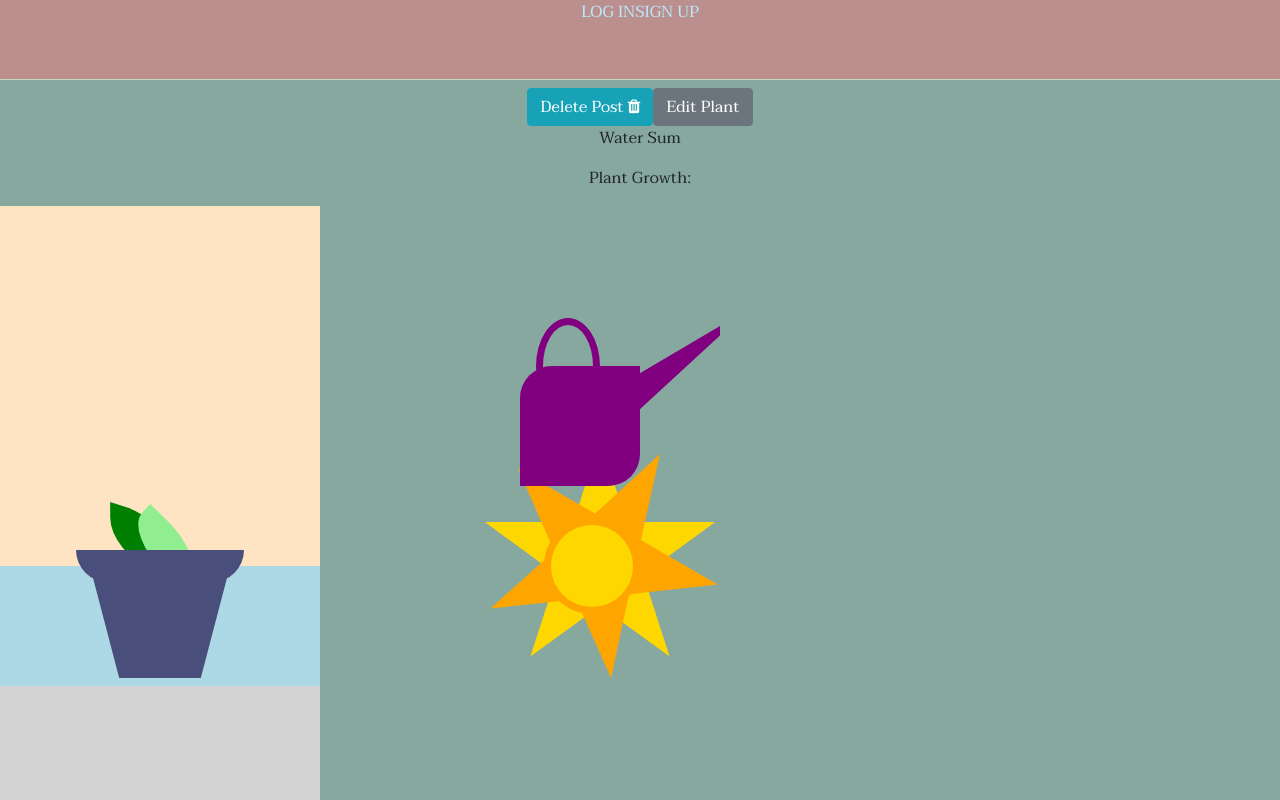
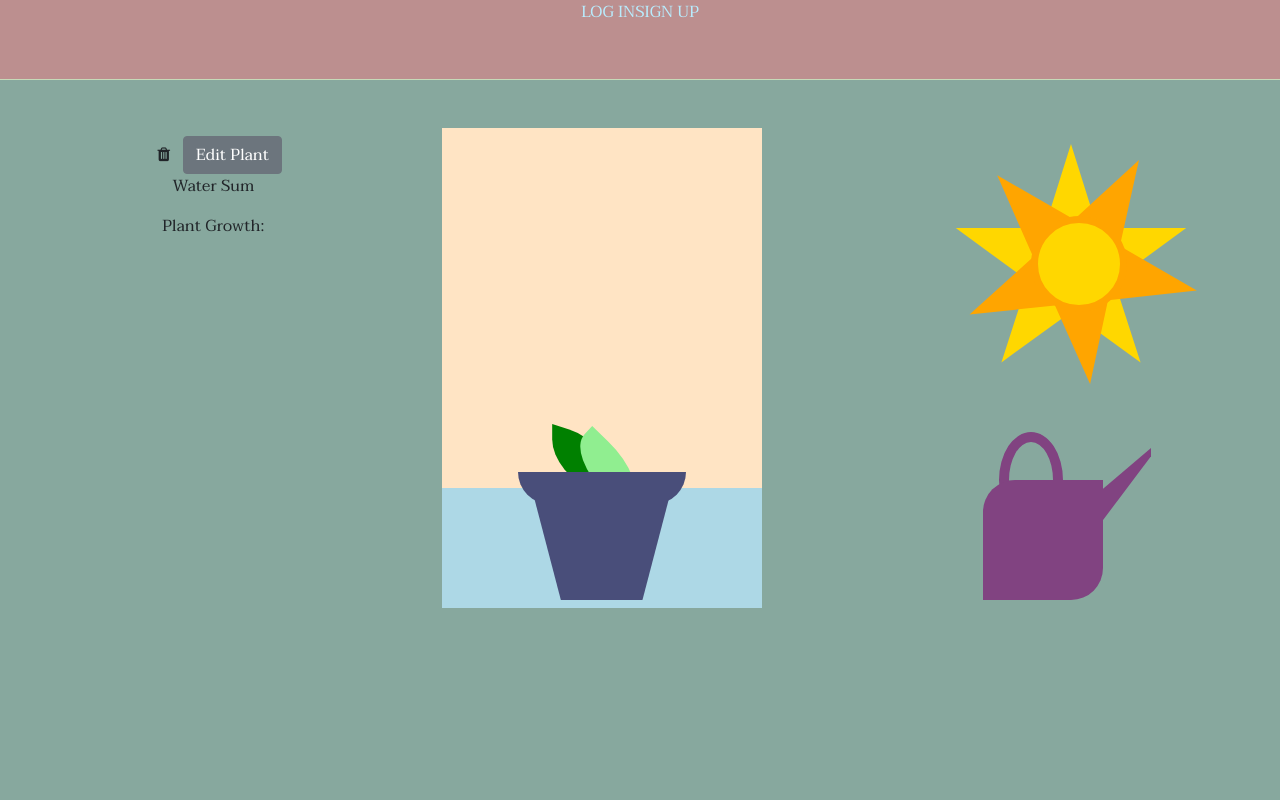
Before and after one commit to lramberg/plant-project, a React (Create React App) app: page /buddy/1 in a window 1280 px wide. Shown: the top 800 px of the page. Built offline with nearby package versions, Linux system fonts and the light colour scheme; no server answers.

Commit message:
actions layout

```diff
--- a/src/components/Actions/Actions.module.css
+++ b/src/components/Actions/Actions.module.css
@@ -1,13 +1,12 @@
 .Actions {
-    height: 40vmin;
+    height: 70vmin;
     width: 40vmin;
-    background-color: lightgray;
     position: relative;
 }
 
 .canWrapper {
-    height: 15vmin;
-    width: 10vmin;
+    height: 30vmin;
+    width: 30vmin;
     position: relative;
 }
 
@@ -15,36 +14,38 @@
     height: 12vmin;
     width: 8vmin;
     border-radius: 50%;
-    border: 7px solid purple;
+    border: 10px solid rgb(129, 67, 129);
     position: absolute;
-    bottom: 49vmin;
-    left: 67vmin;
+    bottom: 10vmin;
+    left: 3vmin;
 }
 
 .body {
     height: 15vmin;
     width: 15vmin;
-    background-color: purple;
+    background-color: rgb(129, 67, 129);
     margin: 0;
     border-bottom-right-radius: 4vmin;
     border-top-left-radius: 4vmin;
     position: absolute;
-    left: 65vmin;
-    bottom: 40vmin;
+    left: 1vmin;
+    bottom: 1vmin;
 }
 
 .spout {
-    height: 15vmin;
-    width: 15vmin;
-    background-color: purple;
+    height: 13vmin;
+    width: 9vmin;
+    background-color: rgb(129, 67, 129);
     position: absolute;
-    left: 75vmin;
-    bottom: 45vmin;
+    left: 13vmin;
+    bottom: 7vmin;
     clip-path: polygon(0 59%, 100% 0, 100% 8%, 0% 100%);
 }
 
 .sunWrapper {
-
+    height: 30vmin;
+    width: 30vmin;
+    position: relative;
 }
 
 .sun {
@@ -54,8 +55,8 @@
     background-color: gold;
     border: 7px solid orange;
     position: absolute;
-    bottom: 49vmin;
-    left: 68vmin;
+    bottom: 7vmin;
+    left: 7vmin;
     z-index: 1;
 }
 
@@ -64,8 +65,8 @@
     width: 30vmin;
     background-color: gold;
     position: absolute;
-    bottom: 41vmin;
-    left: 60vmin;
+    bottom: -2vmin;
+    left: -3vmin;
     clip-path: polygon(50% 0%, 61% 35%, 98% 35%, 68% 57%, 79% 91%, 50% 70%, 21% 91%, 32% 57%, 2% 35%, 39% 35%);
 }
 
@@ -74,8 +75,8 @@
     width: 30vmin;
     background-color: orange;
     position: absolute;
-    bottom: 41vmin;
-    left: 60vmin;
+    bottom: -2vmin;
+    left: -2vmin;
     clip-path: polygon(50% 0%, 61% 35%, 98% 35%, 68% 57%, 79% 91%, 50% 70%, 21% 91%, 32% 57%, 2% 35%, 39% 35%);
     transform: rotate(30deg);
 }
--- a/src/components/Bud/Bud.module.css
+++ b/src/components/Bud/Bud.module.css
@@ -64,7 +64,7 @@
 .bulb {
     height: 10vmin;
     width: 10vmin;
-    background-color: pink;
+    background-color: rgb(250, 201, 173);
     border-radius: 50%;
     position: absolute;
 }
@@ -72,7 +72,7 @@
 .budLeaf {
     height: 10vmin;
     width: 10vmin;
-    background-color: purple;
+    background-color: rgb(236, 166, 179);
     margin: 0;
     border-bottom-left-radius: 5vmin;
     border-top-right-radius: 5vmin;
@@ -85,7 +85,7 @@
 .budLeafTwo {
     height: 10vmin;
     width: 10vmin;
-    background-color: purple;
+    background-color: rgb(165, 97, 165);
     margin: 0;
     border-bottom-right-radius: 5vmin;
     border-top-left-radius: 5vmin;
--- a/src/components/Create/Create.jsx
+++ b/src/components/Create/Create.jsx
@@ -1,6 +1,7 @@
 import React, { Component } from 'react';
 import { Link } from 'react-router-dom';
 import { createPlant } from '../../services/plantService';
+import styles from './Create.module.css';
 
 class Create extends Component {
     constructor() {
@@ -25,15 +26,15 @@ class Create extends Component {
 
     render() {
         return (
-            <div>
+            <div className={styles.Create}>
                 <form onSubmit={this.handleSubmit} >
-                    <label>NAME YOUR BUDDY: </label>
-                    <input onChange={ this.handleName } value={ this.state.name } />
+                    <h3>NAME YOUR BUDDY: </h3>
+                    <input onChange={ this.handleName } value={ this.state.name } placeholder="Name"/>
                     <input className="btn" type="submit" value="Submit" />
                 </form>
                 <Link className="btn" to='/profile'>Cancel</Link>
 
-                <ul>
+                <ul className={styles.ul}>
                     <li>Water your plant by clicking the watering can</li>
                     <li>Click the Sun to help it grow</li>
                     <li>Too much of good thing can do harm</li>
--- /dev/null
+++ b/src/components/Create/Create.module.css
@@ -0,0 +1,8 @@
+.Create {
+    margin-top: 15vmin;
+    color: rgb(255, 230, 230);
+}
+
+.ul {
+    text-align: left;
+}
--- a/src/components/Flower/Flower.module.css
+++ b/src/components/Flower/Flower.module.css
@@ -64,7 +64,7 @@
 .bulb {
     height: 10vmin;
     width: 10vmin;
-    background-color: gold;
+    background-color: rgb(255, 189, 67);
     border-radius: 50%;
     position: absolute;
     left: 5vmin;
@@ -75,7 +75,7 @@
 .flowerLeaf {
     height: 12vmin;
     width: 12vmin;
-    background-color: purple;
+    background-color: rgb(192, 138, 192);
     margin: 0;
     border-bottom-left-radius: 7vmin;
     border-top-right-radius: 7vmin;
@@ -89,7 +89,7 @@
 .flowerLeafTwo {
     height: 12vmin;
     width: 12vmin;
-    background-color: hotpink;
+    background-color: rgb(255, 141, 141);
     margin: 0;
     border-bottom-right-radius: 7vmin;
     border-top-left-radius: 7vmin;
@@ -103,7 +103,7 @@
 .flowerLeafThree {
     height: 12vmin;
     width: 12vmin;
-    background-color: hotpink;
+    background-color: rgb(255, 141, 141);
     margin: 0;
     border-bottom-left-radius: 7vmin;
     border-top-right-radius: 7vmin;
@@ -117,7 +117,7 @@
 .flowerLeafFour {
     height: 12vmin;
     width: 12vmin;
-    background-color: purple;
+    background-color: rgb(192, 138, 192);
     margin: 0;
     border-bottom-right-radius: 7vmin;
     border-top-left-radius: 7vmin;
--- a/src/components/Index/Index.jsx
+++ b/src/components/Index/Index.jsx
@@ -1,6 +1,7 @@
 import React, { Component } from 'react';
 import { Link } from 'react-router-dom';
 import { getPlants } from '../../services/plantService';
+import styles from './Index.module.css';
 
 class Index extends Component {
     constructor() {
@@ -22,15 +23,15 @@ class Index extends Component {
             {if(plant.userId === this.props.user._id){
                 return (
                     <li key={idx}>
-                        <Link to={`/buddy/${plant._id}`} className="btn btn-primary">{plant.name}</Link>
+                        <Link to={`/buddy/${plant._id}`} className={styles.li}>{plant.name}</Link>
                     </li>
                 )
             }}
         });
 
         return(
-            <div>
-                <ul>
+            <div className={styles.Index}>
+                <ul className={styles.ul}>
                     {buddies}
                 </ul>
             </div>
--- /dev/null
+++ b/src/components/Index/Index.module.css
@@ -0,0 +1,17 @@
+.Index {
+    width: 80vw;
+    margin-left: auto;
+    margin-right: auto;
+
+}
+
+.li {
+    font-size: 4vmin;
+    font-weight: bold;
+    color: rgb(192, 236, 230);
+}
+
+.ul {
+    list-style: none;
+    padding-inline-start: 0;
+}
--- a/src/components/NavBar/NavBar.module.css
+++ b/src/components/NavBar/NavBar.module.css
@@ -17,8 +17,8 @@
 }
 
 .logout {
-    font-size: 5vmin;
+    font-size: 4vmin;
     position: absolute;
     right: 8vmin;
-    top: 2.5vmin;
+    top: 3vmin;
 }
--- a/src/pages/PlantPage/PlantPage.jsx
+++ b/src/pages/PlantPage/PlantPage.jsx
@@ -8,6 +8,7 @@ import Sprout from '../../components/Sprout/Sprout';
 import Stem from '../../components/Stem/Stem';
 import Bud from '../../components/Bud/Bud';
 import Flower from '../../components/Flower/Flower';
+import styles from './PlantPage.module.css';
 
 class PlantPage extends Component {
     constructor() {
@@ -79,25 +80,35 @@ class PlantPage extends Component {
         var plantState = this.plantState();
 
         return(
-            <div>
+            <div className={styles.PlantPage}>
                 <NavBar
                     user={this.props.user}
                     handleLogout={this.props.handleLogout}
                 />
+                <div className="container-fluid mt-5">
+                    <div className="row">
+                        <div className="col-4">
                             <h1>{this.state.name}</h1>
-                <a href="#" className="btn btn-info" onClick={() => this.handleDelete(this.state.id)}>Delete Post <i className="fa fa-trash"></i></a>
+                            <a href="#" className="btn" onClick={() => this.handleDelete(this.state.id)}><i className="fa fa-trash"></i></a>
                             <Link to={`/buddy/${this.state.id}/edit`} className="btn btn-secondary">Edit Plant</Link>
                             <p>Water Sum {this.state.waterSum}</p>
                             <p>Plant Growth: {this.state.plantGrowth}</p>
+                        </div>
+                        <div className="col-5">
                             <PlantDisplay
                                 plantState={plantState}
                             />
+                        </div>
+                        <div className="col-3">
                             <Actions
                                 id={this.state.id}
                                 handleIncrease={this.handleIncrease}
                                 handleDecrease={this.handleDecrease}
                             />
                         </div>
+                    </div>
+                </div>
+            </div>
         );
     }
 }
--- /dev/null
+++ b/src/pages/PlantPage/PlantPage.module.css
@@ -0,0 +1,3 @@
+.PlantPage {
+
+}
--- a/src/pages/ProfilePage/ProfilePage.jsx
+++ b/src/pages/ProfilePage/ProfilePage.jsx
@@ -3,6 +3,7 @@ import { Route, Switch, Link } from 'react-router-dom';
 import Index from '../../components/Index/Index';
 import Create from '../../components/Create/Create';
 import NavBar from '../../components/NavBar/NavBar';
+import styles from './ProfilePage.module.css';
 
 
 const ProfilePage = (props) => {
@@ -12,8 +13,8 @@ const ProfilePage = (props) => {
                 user={props.user}
                 handleLogout={props.handleLogout}
             />
-            <h1>Profile of {props.user.name}</h1>
-            <Link to='/create' className="nav-link">Create</Link>
+            <h1 className={styles.h1}>{props.user.name}'s Buddies:</h1>
+            <Link to='/create' className={[styles.btn, "btn btn-outline-light mb-5"].join(' ')}>Plant A Seed</Link>
             <Switch>
                 <Route exact path='/profile' render={() =>
                     <Index user={props.user}/>
--- /dev/null
+++ b/src/pages/ProfilePage/ProfilePage.module.css
@@ -0,0 +1,11 @@
+.h1 {
+    font-family: 'Merienda', cursive;
+    margin-top: 5vmin;
+    color: rgb(250, 239, 210);
+    text-decoration: underline;
+    padding: 3vmin;
+}
+
+.btn {
+    font-size: 4vmin;
+}
```
Lines whose indentation alone changed are shown as unchanged.
